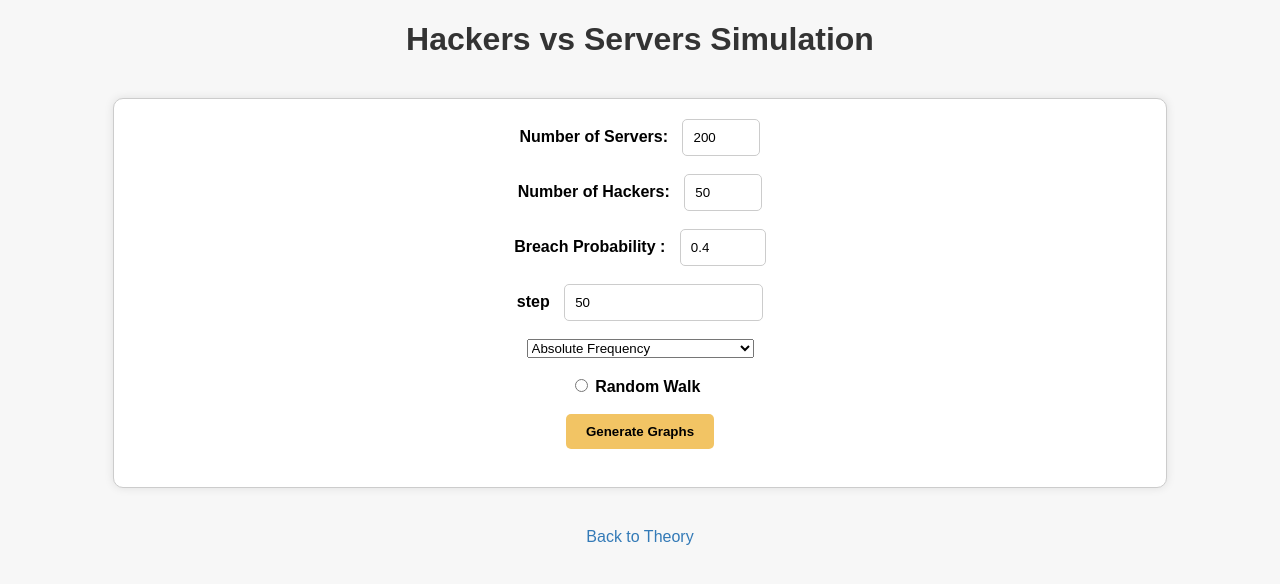
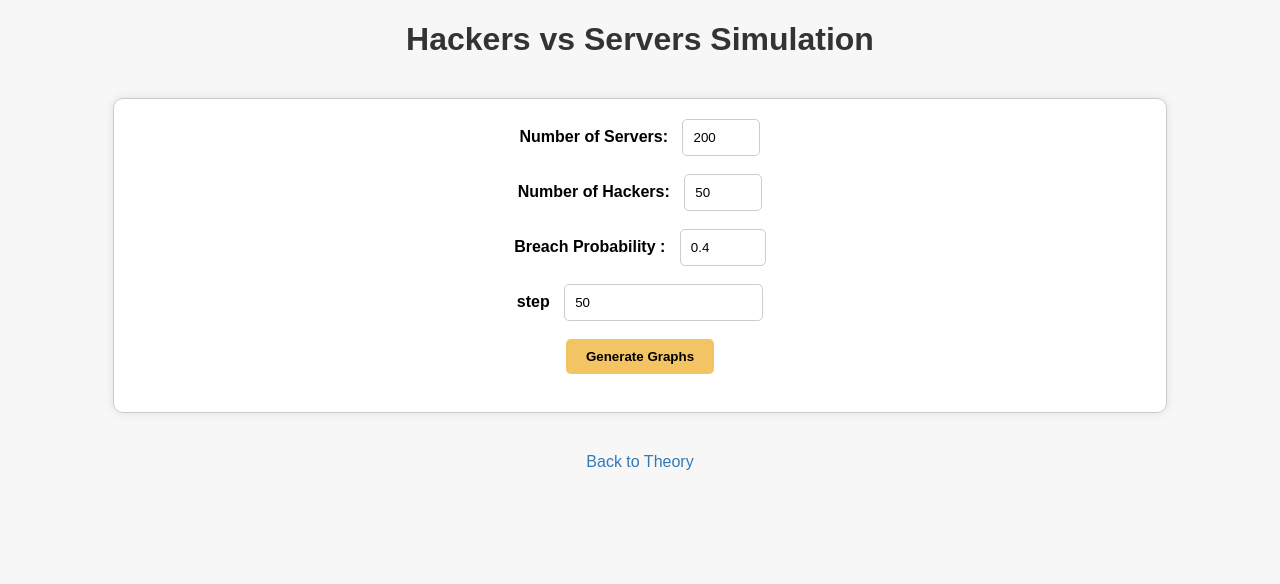
Before and after one commit to Raffo24/raffo24.github.io, a Jekyll site: the page built from _posts/statistics/2022-08-26-hw2_code.md, in a window 1280 px wide. Shown: the top 584 px of the page. Built offline with Jekyll 4.4.1, drawn with Linux system fonts in a browser that asks for light colours.

Commit message:
Update hw2_code.html

```diff
--- a/_layouts/hw2_code.html
+++ b/_layouts/hw2_code.html
@@ -81,12 +81,6 @@
             <input type="number" id="p" value="0.4" step="0.01" min="0" max="1" required><br><br>
             <label for="step">step</label>
             <input type="number" id="step" value="50" min="0" step="1"> <br><br>
-            <select id="frequencyType" name="frequencyType">
-                <option value="absoluteFrequency">Absolute Frequency</option>
-                <option value="relativeFrequency">Relative Frequency {interval [-1,1]}</option>
-            </select><br><br>
-            <input type="radio" id="randomWalk" name="processGroup">
-            <label for="randomWalk" class="form-check-label">Random Walk</label><br><br>
             <button id="button" onclick="generateGraphs()">Generate Graphs</button><br><br>
         </form>
         <div id="charts" style="display: none;">
```
